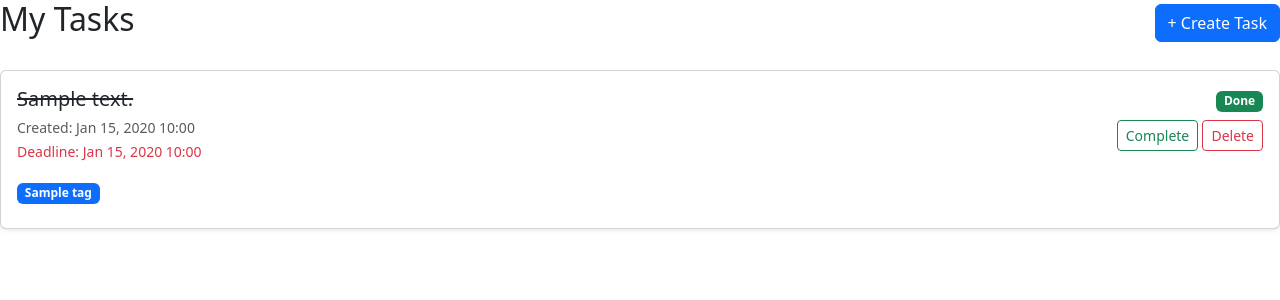
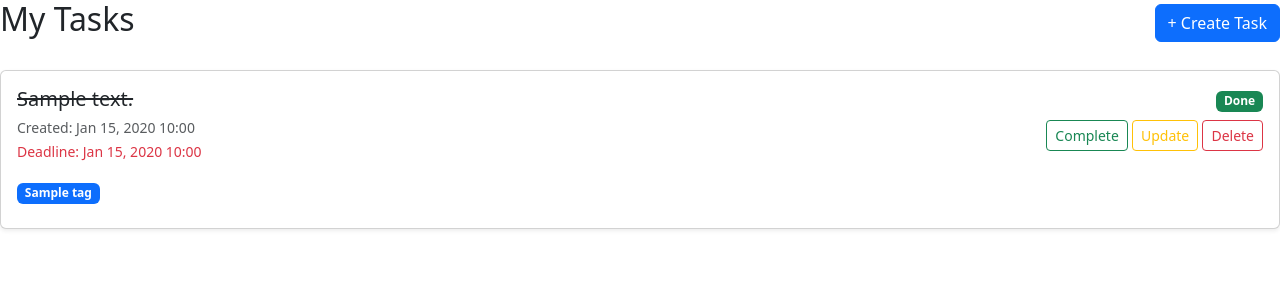
Before and after one commit to yarzhuravlov/django-todo-list, a Django app: page / in a window 1280 px wide. Shown: the top 300 px of the page. Run offline with Django 5.2, Linux system fonts and the light colour scheme; tables that the repository leaves empty hold one stand-in row (values such as "Sample post"); some libraries are stand-ins or nearby versions.

Commit message:
add TaskUpdateView & task_form.html template. bind TaskUpdateView to update/<pk> url. add update button to templates/includes/task.html

```diff
--- a/templates/includes/task.html
+++ b/templates/includes/task.html
@@ -38,6 +38,8 @@
         <div class="mt-2">
           <a href="#"
              class="btn btn-sm btn-outline-success">Complete</a>
+          <a href="{% url 'todo:task-update' pk=task.pk %}"
+             class="btn btn-sm btn-outline-warning">Update</a>
           <a href="#"
              class="btn btn-sm btn-outline-danger">Delete</a>
         </div>
--- a/todo/urls.py
+++ b/todo/urls.py
@@ -1,9 +1,10 @@
 from django.urls import path
 
-from todo.views import TaskListView, TaskCreateView
+from todo.views import TaskListView, TaskCreateView, TaskUpdateView
 
 app_name = "todo"
 urlpatterns = [
     path("", TaskListView.as_view(), name="task-list"),
     path("create/", TaskCreateView.as_view(), name="task-create"),
+    path("update/<int:pk>", TaskUpdateView.as_view(), name="task-update"),
 ]
--- a/todo/views.py
+++ b/todo/views.py
@@ -22,3 +22,9 @@ class TaskListView(generic.ListView):
 class TaskCreateView(generic.CreateView):
     form_class = TaskForm
     success_url = reverse_lazy("todo:task-list")
+
+
+class TaskUpdateView(generic.UpdateView):
+    model = Task
+    form_class = TaskForm
+    success_url = reverse_lazy("todo:task-list")
```
Also changed, not shown: templates/todo/task_form.html (added, +10 -0 lines).
